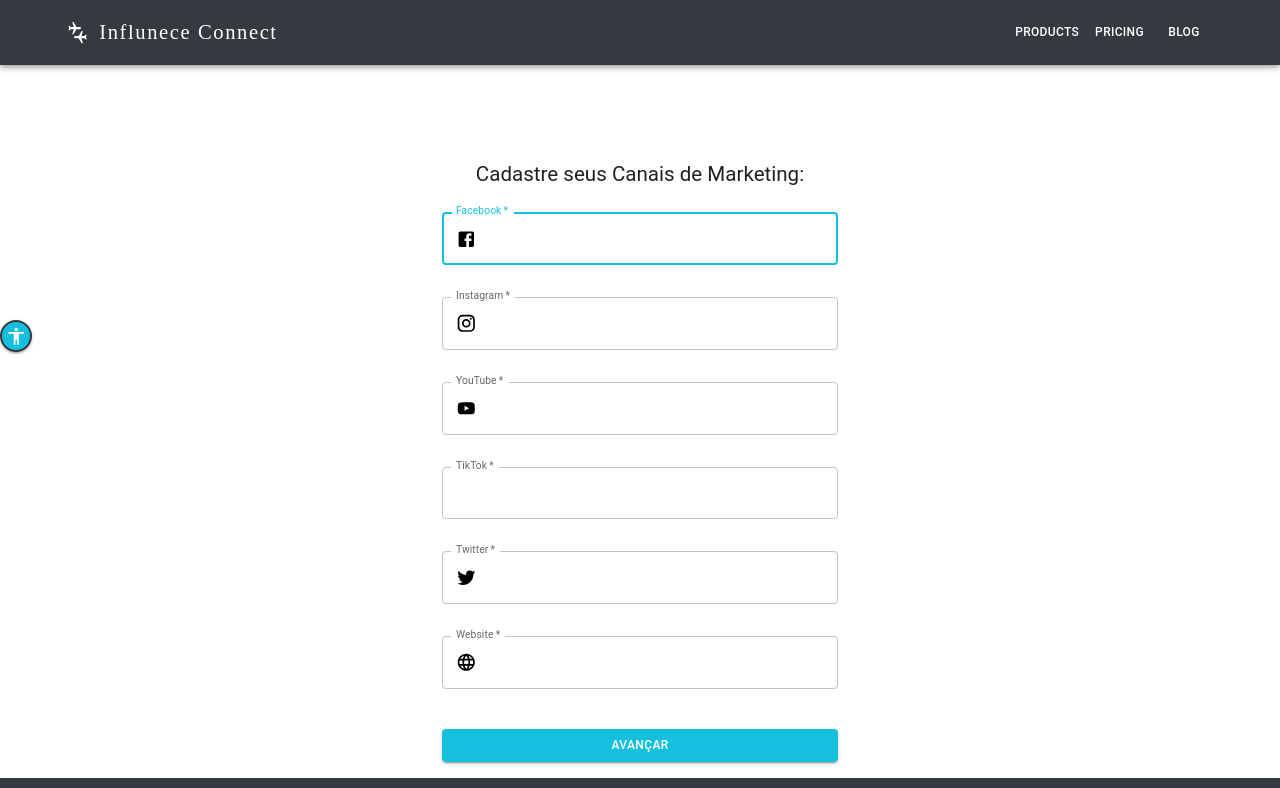
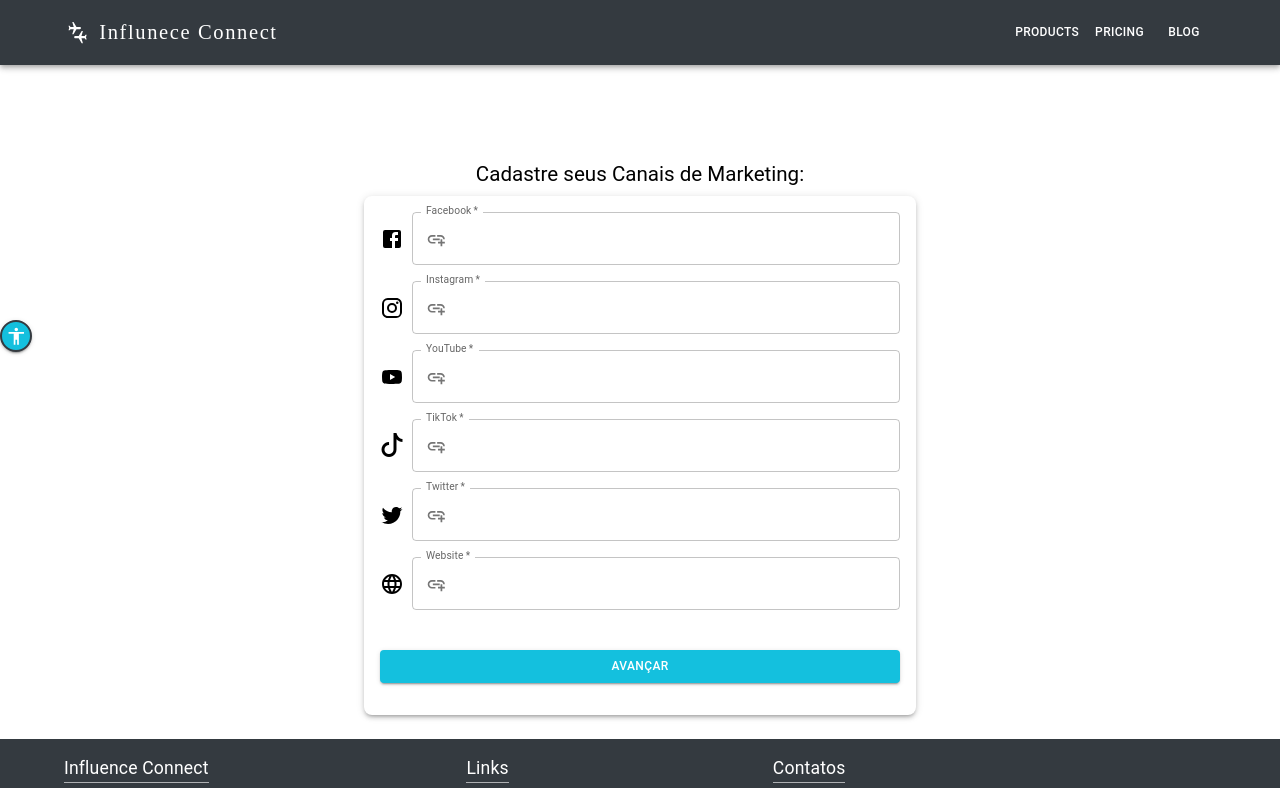
Before and after one commit to InfluenceConnect/front, a React (Vite) app: page /registerMarketing in a window 1280 px wide. Shown: the top 788 px of the page. Built offline with nearby package versions, Linux system fonts and the light colour scheme.

Commit message:
alterei as paginas RegisterSocialMedia.tsx para se adaptar melhor com o modo dark

```diff
--- a/src/pages/company/register/RegisterSocialMedia.tsx
+++ b/src/pages/company/register/RegisterSocialMedia.tsx
@@ -1,37 +1,25 @@
-
 import * as React from 'react';
+import { useContext } from 'react';
+import Box from '@mui/material/Box';
 import Button from '@mui/material/Button';
+import TextField from '@mui/material/TextField';
+import Container from '@mui/material/Container';
+import Typography from '@mui/material/Typography';
 import CssBaseline from '@mui/material/CssBaseline';
-import TextField from '@mui/material/TextField';
-import Box from '@mui/material/Box';
-import Typography from '@mui/material/Typography';
-import Container from '@mui/material/Container';
+import { ThemeProvider } from '@mui/material/styles';
 import InputAdornment from '@mui/material/InputAdornment';
-import { Facebook, Instagram, YouTube, Twitter,Language } from '@mui/icons-material';
-// import 'bootstrap-icons/font/bootstrap-icons.css'; // Importando os estilos dos ícones Bootstrap
+import { Facebook, Instagram, YouTube, Twitter, Language, AddLink } from '@mui/icons-material';
+import 'bootstrap-icons/font/bootstrap-icons.css';
 
 import { useNavigate } from 'react-router-dom';
-/*
-const lightTheme = createTheme({
-  palette: {
-    primary: {
-      main: "#14C0DE",
-      contrastText: "#fff"
-    },
-    background: {
-      paper: "#fff",
-      default: "#fff"
-    },
-    dark: {
-      main: "#343a40",
-      contrastText: "#fff"
-    }
-  }
-});
-*/
+import { ThemeContext } from '../../../contexts/themeContext';
+import { lightTheme, darkTheme } from '../../../themes/themes';
 
 export default function RegisterMarketing() {
+  const { themeName } = useContext(ThemeContext);
+  const currentTheme = themeName === "light" ? lightTheme : darkTheme;
   const navigate = useNavigate();
+
   const handleSubmit = (event: React.FormEvent<HTMLFormElement>) => {
     event.preventDefault();
     const data = new FormData(event.currentTarget);
@@ -41,148 +29,178 @@ export default function RegisterMarketing() {
       youtube: data.get('youtube'),
       tiktok: data.get('tiktok'),
       twitter: data.get('twitter'),
+      website: data.get('website'),
     });
   };
 
   const inputStyle = {
     marginBottom: '1rem',
-    backgroundColor: '#fff', // Fundo branco
+    backgroundColor: currentTheme.palette.background.paper,
     borderRadius: '4px',
   };
 
   const iconStyle = {
-    color: 'black', // Cor preta para os ícones
+    color: themeName === "light" ? 'black' : 'white',
+    fontSize: '1.5rem', // Ajuste do tamanho do ícone do TikTok para alinhar corretamente
   };
 
   return (
-      <Container component="main" maxWidth="xs">
+    <ThemeProvider theme={currentTheme}>
+      <Container component="main" maxWidth="sm">
         <CssBaseline />
         <Box
           sx={{
             marginTop: 8,
+            marginBottom: 3,
             display: 'flex',
             flexDirection: 'column',
             alignItems: 'center',
           }}
         >
-
-          <Typography component="h1" variant="h5">
+          <Typography component="h1" variant="h5" sx={{ color: themeName === "light" ? 'black' : 'white' }}>
             Cadastre seus Canais de Marketing:
           </Typography>
-          <Box component="form" onSubmit={handleSubmit} noValidate sx={{ mt: 1 }}>
+          <Box
+            component="form"
+            onSubmit={handleSubmit}
+            noValidate
+            sx={{
+              mt: 1,
+              p: 2,
+              borderRadius: '8px',
+              backgroundColor: themeName === "light" ? '#fff' : '#424242',
+              boxShadow: 3,
+              width: '100%',
+            }}
+          >
+            <Box display="flex" alignItems="center" mb={2}>
+              <Facebook style={iconStyle} />
               <TextField
-              margin="normal"
-              required
-              fullWidth
-              id="facebook"
+                id="outlined-multiline-flexible"
                 label="Facebook"
                 name="facebook"
-              autoComplete="facebook"
-              autoFocus
+                fullWidth
+                required
+                multiline
+                maxRows={4}
+                sx={{ ml: 1 }}
                 InputProps={{
                   startAdornment: (
                     <InputAdornment position="start">
-                    <Facebook style={iconStyle} />
+                      <AddLink />
                     </InputAdornment>
                   ),
                 }}
-              sx={inputStyle}
               />
+            </Box>
+            <Box display="flex" alignItems="center" mb={2}>
+              <Instagram style={iconStyle} />
               <TextField
-              margin="normal"
-              required
-              fullWidth
-              id="instagram"
+                id="outlined-multiline-flexible"
                 label="Instagram"
                 name="instagram"
-              autoComplete="instagram"
+                fullWidth
+                required
+                multiline
+                maxRows={4}
+                sx={{ ml: 1 }}
                 InputProps={{
                   startAdornment: (
                     <InputAdornment position="start">
-                    <Instagram style={iconStyle} />
+                      <AddLink />
                     </InputAdornment>
                   ),
                 }}
-              sx={inputStyle}
               />
+            </Box>
+            <Box display="flex" alignItems="center" mb={2}>
+              <YouTube style={iconStyle} />
               <TextField
-              margin="normal"
-              required
-              fullWidth
-              id="youtube"
+                id="outlined-multiline-flexible"
                 label="YouTube"
                 name="youtube"
-              autoComplete="youtube"
+                fullWidth
+                required
+                multiline
+                maxRows={4}
+                sx={{ ml: 1 }}
                 InputProps={{
                   startAdornment: (
                     <InputAdornment position="start">
-                    <YouTube style={iconStyle} />
+                      <AddLink />
                     </InputAdornment>
                   ),
                 }}
-              sx={inputStyle}
               />
+            </Box>
+            <Box display="flex" alignItems="center" mb={2}>
+              <i className="bi bi-tiktok" style={iconStyle}></i> {/* Ícone do Bootstrap Icons */}
               <TextField
-              margin="normal"
-              required
-              fullWidth
-              id="tiktok"
+                id="outlined-multiline-flexible"
                 label="TikTok"
                 name="tiktok"
-              autoComplete="tiktok"
+                fullWidth
+                required
+                multiline
+                maxRows={4}
+                sx={{ ml: 1 }}
                 InputProps={{
                   startAdornment: (
                     <InputAdornment position="start">
-                    <i className="bi bi-tiktok" style={iconStyle}></i> {/* Ícone do Bootstrap Icons */}
+                      <AddLink />
                     </InputAdornment>
                   ),
                 }}
-              sx={inputStyle}
               />
+            </Box>
+            <Box display="flex" alignItems="center" mb={2}>
+              <Twitter style={iconStyle} />
               <TextField
-              margin="normal"
-              required
-              fullWidth
-              id="twitter"
+                id="outlined-multiline-flexible"
                 label="Twitter"
                 name="twitter"
-              autoComplete="twitter"
+                fullWidth
+                required
+                multiline
+                maxRows={4}
+                sx={{ ml: 1 }}
                 InputProps={{
                   startAdornment: (
                     <InputAdornment position="start">
-                    <Twitter style={iconStyle} />
+                      <AddLink />
                     </InputAdornment>
                   ),
                 }}
-              sx={inputStyle}
               />
-
+            </Box>
+            <Box display="flex" alignItems="center" mb={2}>
+              <Language style={iconStyle} />
               <TextField
-              margin="normal"
+                id="outlined-multiline-flexible"
+                label="Website"
+                name="website"
+                fullWidth
                 required
-              fullWidth
-              id="Website"
-              label="Website"
-              name="Website"
-              autoComplete="Website"
+                multiline
+                maxRows={4}
+                sx={{ ml: 1 }}
                 InputProps={{
                   startAdornment: (
                     <InputAdornment position="start">
-                    <Language style={iconStyle} />
+                      <AddLink />
                     </InputAdornment>
                   ),
                 }}
-              sx={inputStyle}
               />
-
+            </Box>
             <Button
               type="submit"
               fullWidth
               variant="contained"
               color="primary"
               sx={{ mt: 3, mb: 2 }}
-              onClick={()=>{
-                navigate("/registerNicheInfluencer")
+              onClick={() => {
+                navigate("/registerNicheInfluencer");
               }}
             >
               Avançar
@@ -190,5 +208,6 @@ export default function RegisterMarketing() {
           </Box>
         </Box>
       </Container>
+    </ThemeProvider>
   );
 }
--- a/src/pages/influencer/register/RegisterSocialMedia.tsx
+++ b/src/pages/influencer/register/RegisterSocialMedia.tsx
@@ -1,33 +1,23 @@
 import * as React from 'react';
+import { useContext } from 'react';
+import Box from '@mui/material/Box';
 import Button from '@mui/material/Button';
+import TextField from '@mui/material/TextField';
+import Container from '@mui/material/Container';
+import Typography from '@mui/material/Typography';
 import CssBaseline from '@mui/material/CssBaseline';
-import TextField from '@mui/material/TextField';
-import Box from '@mui/material/Box';
-import Typography from '@mui/material/Typography';
-import Container from '@mui/material/Container';
+import { ThemeProvider } from '@mui/material/styles';
 import InputAdornment from '@mui/material/InputAdornment';
-import { Facebook, Instagram, YouTube, Twitter } from '@mui/icons-material';
-// import 'bootstrap-icons/font/bootstrap-icons.css'; // Importando os estilos dos ícones Bootstrap
-import { createTheme, ThemeProvider } from '@mui/material/styles';
+import { Facebook, Instagram, YouTube, Twitter, AddLink } from '@mui/icons-material';
+import 'bootstrap-icons/font/bootstrap-icons.css';
 
-const lightTheme = createTheme({
-  palette: {
-    primary: {
-      main: "#14C0DE",
-      contrastText: "#fff"
-    },
-    background: {
-      paper: "#fff",
-      default: "#fff"
-    },
-    dark: {
-      main: "#343a40",
-      contrastText: "#fff"
-    }
-  }
-});
+import { ThemeContext } from '../../../contexts/themeContext';
+import { lightTheme, darkTheme } from '../../../themes/themes';
 
 export default function RegisterSocialMedia() {
+  const { themeName } = useContext(ThemeContext);
+  const currentTheme = themeName === "light" ? lightTheme : darkTheme;
+
   const handleSubmit = (event: React.FormEvent<HTMLFormElement>) => {
     event.preventDefault();
     const data = new FormData(event.currentTarget);
@@ -42,116 +32,144 @@ export default function RegisterSocialMedia() {
 
   const inputStyle = {
     marginBottom: '1rem',
-    backgroundColor: '#fff', // Fundo branco
+    backgroundColor: currentTheme.palette.background.paper,
     borderRadius: '4px',
   };
 
   const iconStyle = {
-    color: 'black', // Cor preta para os ícones
+    color: themeName === "light" ? 'black' : 'white',
+    fontSize: '1.5rem', // Ajuste do tamanho do ícone do TikTok para alinhar corretamente
   };
 
   return (
-    <ThemeProvider theme={lightTheme}>
-      <Container component="main" maxWidth="xs">
+    <ThemeProvider theme={currentTheme}>
+      <Container component="main" maxWidth="sm">
         <CssBaseline />
         <Box
           sx={{
             marginTop: 8,
+            marginBottom: 3,
             display: 'flex',
             flexDirection: 'column',
             alignItems: 'center',
           }}
         >
-          <Typography component="h1" variant="h5">
+          <Typography component="h1" variant="h5" sx={{ color: themeName === "light" ? 'black' : 'white' }}>
             Vincule suas Redes Sociais:
           </Typography>
-          <Box component="form" onSubmit={handleSubmit} noValidate sx={{ mt: 1 }}>
+          <Box
+            component="form"
+            onSubmit={handleSubmit}
+            noValidate
+            sx={{
+              mt: 1,
+              p: 2,
+              borderRadius: '8px',
+              backgroundColor: themeName === "light" ? '#fff' : '#424242',
+              boxShadow: 3,
+              width: '100%',
+            }}
+          >
+            <Box display="flex" alignItems="center" mb={2}>
+              <Facebook style={iconStyle} />
               <TextField
-              margin="normal"
-              required
-              fullWidth
-              id="facebook"
+                id="outlined-multiline-flexible"
                 label="Facebook"
                 name="facebook"
-              autoComplete="facebook"
-              autoFocus
+                fullWidth
+                required
+                multiline
+                maxRows={4}
+                sx={{ ml: 1 }}
                 InputProps={{
                   startAdornment: (
                     <InputAdornment position="start">
-                    <Facebook style={iconStyle} />
+                      <AddLink />
                     </InputAdornment>
                   ),
                 }}
-              sx={inputStyle}
               />
+            </Box>
+            <Box display="flex" alignItems="center" mb={2}>
+              <Instagram style={iconStyle} />
               <TextField
-              margin="normal"
-              required
-              fullWidth
-              id="instagram"
+                id="outlined-multiline-flexible"
                 label="Instagram"
                 name="instagram"
-              autoComplete="instagram"
+                fullWidth
+                required
+                multiline
+                maxRows={4}
+                sx={{ ml: 1 }}
                 InputProps={{
                   startAdornment: (
                     <InputAdornment position="start">
-                    <Instagram style={iconStyle} />
+                      <AddLink />
                     </InputAdornment>
                   ),
                 }}
-              sx={inputStyle}
               />
+            </Box>
+            <Box display="flex" alignItems="center" mb={2}>
+              <YouTube style={iconStyle} />
               <TextField
-              margin="normal"
-              required
-              fullWidth
-              id="youtube"
+                id="outlined-multiline-flexible"
                 label="YouTube"
                 name="youtube"
-              autoComplete="youtube"
+                fullWidth
+                required
+                multiline
+                maxRows={4}
+                sx={{ ml: 1 }}
                 InputProps={{
                   startAdornment: (
                     <InputAdornment position="start">
-                    <YouTube style={iconStyle} />
+                      <AddLink />
                     </InputAdornment>
                   ),
                 }}
-              sx={inputStyle}
               />
+            </Box>
+            <Box display="flex" alignItems="center" mb={2}>
+              <i className="bi bi-tiktok" style={iconStyle}></i> {/* Ícone do Bootstrap Icons */}
               <TextField
-              margin="normal"
-              required
-              fullWidth
-              id="tiktok"
+                id="outlined-multiline-flexible"
                 label="TikTok"
                 name="tiktok"
-              autoComplete="tiktok"
+                fullWidth
+                required
+                multiline
+                maxRows={4}
+                sx={{ ml: 1 }}
                 InputProps={{
                   startAdornment: (
                     <InputAdornment position="start">
-                    <i className="bi bi-tiktok" style={iconStyle}></i> {/* Ícone do Bootstrap Icons */}
+                      <AddLink />
                     </InputAdornment>
                   ),
                 }}
-              sx={inputStyle}
               />
+            </Box>
+            <Box display="flex" alignItems="center" mb={2}>
+              <Twitter style={iconStyle} />
               <TextField
-              margin="normal"
-              required
-              fullWidth
-              id="twitter"
+                id="outlined-multiline-flexible"
                 label="Twitter"
                 name="twitter"
-              autoComplete="twitter"
+                fullWidth
+                required
+                multiline
+                maxRows={4}
+                sx={{ ml: 1 }}
                 InputProps={{
                   startAdornment: (
                     <InputAdornment position="start">
-                    <Twitter style={iconStyle} />
+                      <AddLink />
                     </InputAdornment>
                   ),
                 }}
-              sx={inputStyle}
               />
+            </Box>
             <Button
               type="submit"
               fullWidth
```
Lines whose indentation alone changed are shown as unchanged.
